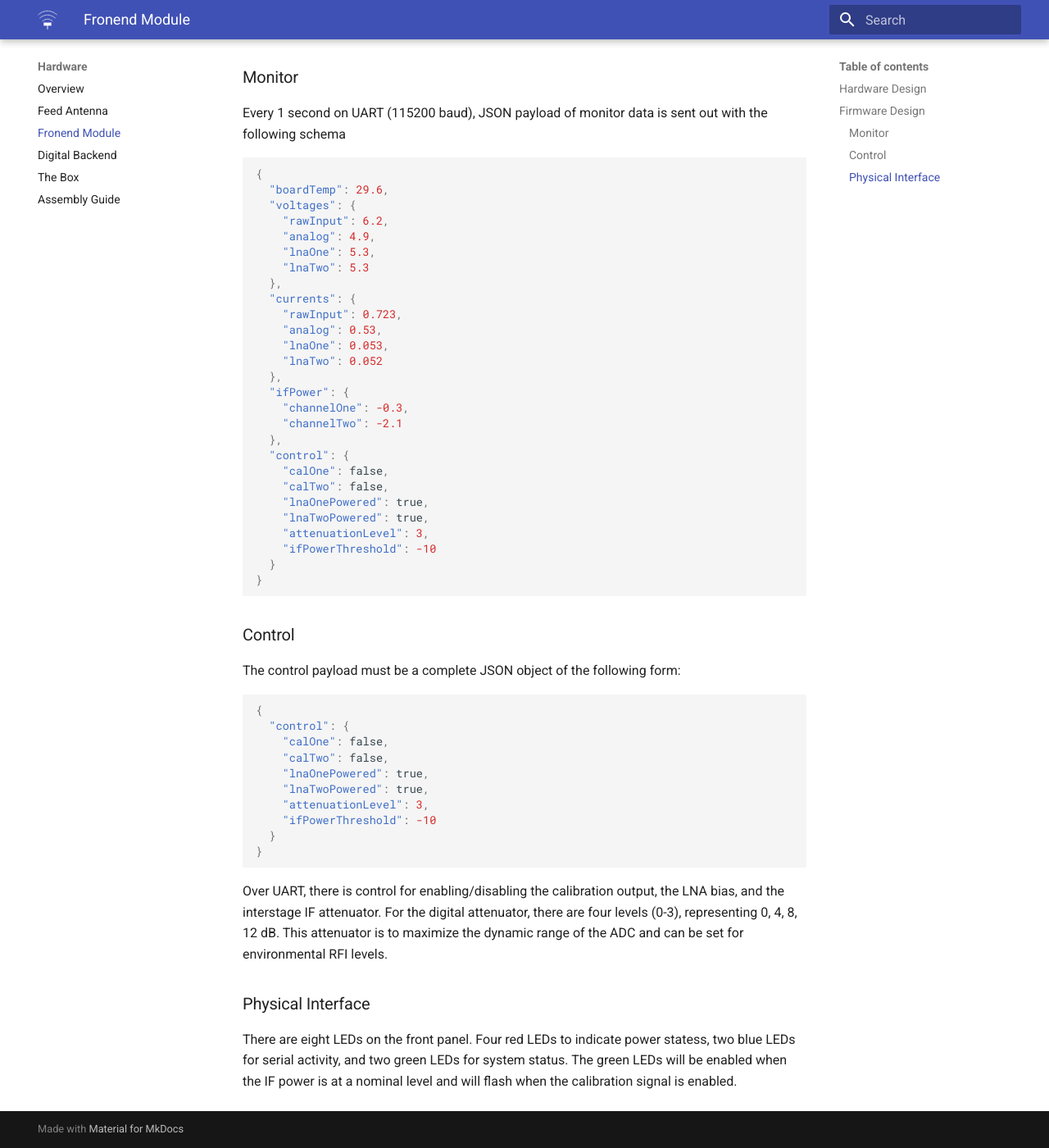
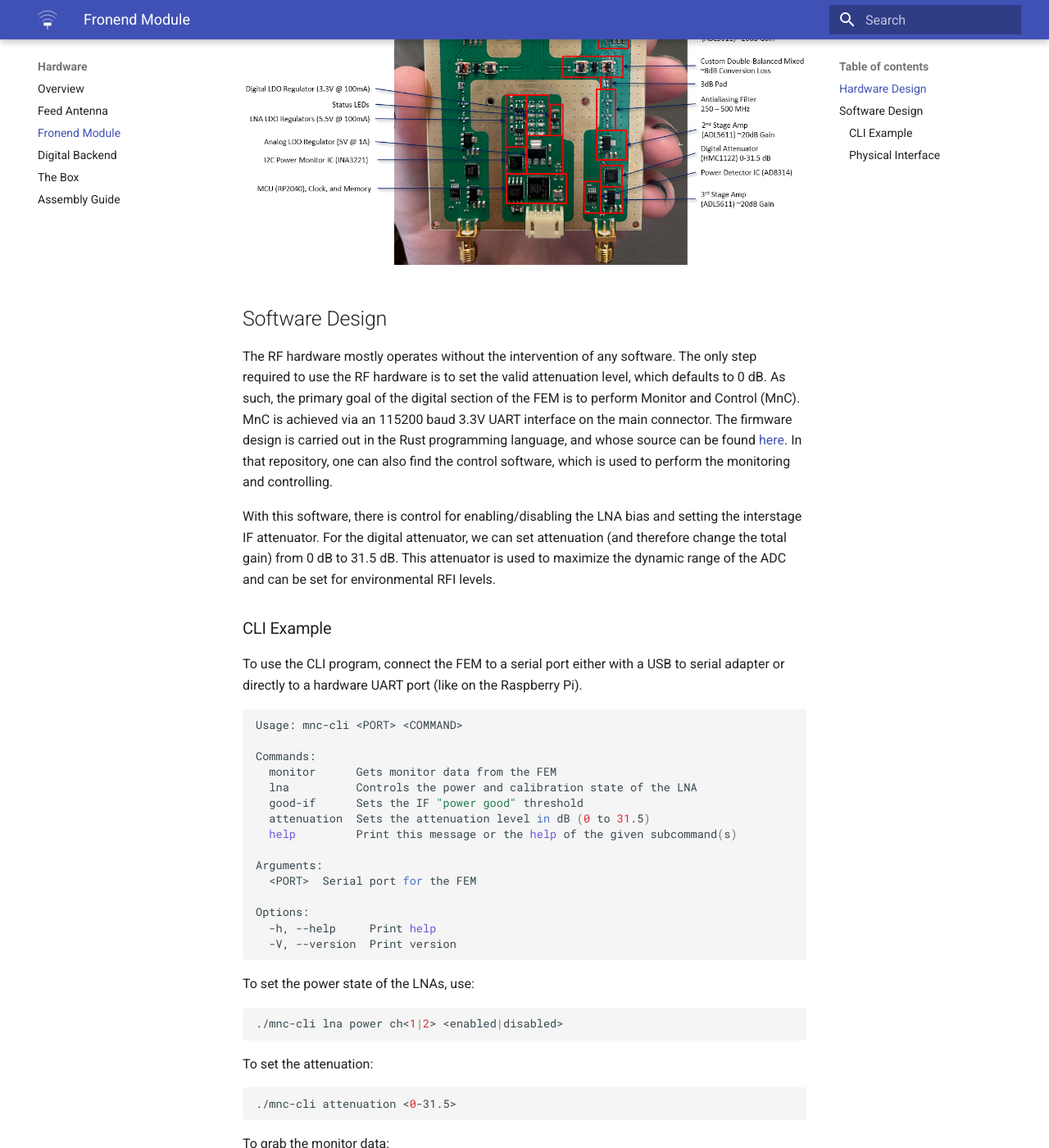
Before and after one commit to courtneyjkeeler/grex-telescope.github.io, an MkDocs documentation site: the page built from docs/hardware/fem.md, in a window 1280 px wide and 1400 px high, scrolled down 1266 px. Shown: the whole window at 82% size. Built offline with MkDocs 1.6.1 and Material for MkDocs 9.7.7, drawn with Linux system fonts in a browser that asks for light colours; some of the changed text lies outside the part shown.

Commit message:
Update FEM pictures and information

````diff
--- a/docs/hardware/fem.md
+++ b/docs/hardware/fem.md
@@ -13,12 +13,17 @@ Additionally, this module provides rudimentary monitor and control support.
 The hardware design itself is implemented in the free [KiCAD](https://www.kicad.org/)
 program and is available [here](https://github.com/GReX-Telescope/FrontendModule).
 The current hardware uses ENIG to help reflow of the fine-pitch components.
+Additionally, it utilizes the low-loss RO4003C substrate in a custom 4-layer stackup.
 
 - Schematics
 - BOM
 - Case
 
-## Firmware Design
+Here is an annotated view of the PCB with major system components labeled:
+
+![](../assets/FEM_Annotated.png)
+
+## Software Design
 
 The RF hardware mostly operates without the intervention of any software. The
 only step required to use the RF hardware is to set the valid attenuation level,
@@ -26,68 +31,60 @@ which defaults to 0 dB. As such, the primary goal of the digital section of the
 FEM is to perform Monitor and Control (MnC). MnC is achieved via an 115200 baud
 3.3V UART interface on the main connector. The firmware design is carried out
 in the Rust programming language, and whose source can be found
-[here](https://github.com/GReX-Telescope/FEM_Firmware).
+[here](https://github.com/GReX-Telescope/FEM_Firmware). In that repository, one
+can also find the control software, which is used to perform the monitoring and
+controlling.
 
-### Monitor
+With this software, there is control for enabling/disabling the LNA bias and
+setting the interstage IF attenuator. For the digital attenuator,
+we can set attenuation (and therefore change the total gain) from 0 dB to 31.5 dB.
+This attenuator is used to maximize the dynamic range of the ADC and can be set
+for environmental RFI levels.
 
-Every 1 second on UART (115200 baud), JSON payload of monitor data is sent out
-with the following schema
+### CLI Example
 
-```json
-{
-  "boardTemp": 29.6,
-  "voltages": {
-    "rawInput": 6.2,
-    "analog": 4.9,
-    "lnaOne": 5.3,
-    "lnaTwo": 5.3
-  },
-  "currents": {
-    "rawInput": 0.723,
-    "analog": 0.53,
-    "lnaOne": 0.053,
-    "lnaTwo": 0.052
-  },
-  "ifPower": {
-    "channelOne": -0.3,
-    "channelTwo": -2.1
-  },
-  "control": {
-    "calOne": false,
-    "calTwo": false,
-    "lnaOnePowered": true,
-    "lnaTwoPowered": true,
-    "attenuationLevel": 3,
-    "ifPowerThreshold": -10
-  }
-}
+To use the CLI program, connect the FEM to a serial port either with a USB to serial
+adapter or directly to a hardware UART port (like on the Raspberry Pi).
+
+```sh
+Usage: mnc-cli <PORT> <COMMAND>
+
+Commands:
+  monitor      Gets monitor data from the FEM
+  lna          Controls the power and calibration state of the LNA
+  good-if      Sets the IF "power good" threshold
+  attenuation  Sets the attenuation level in dB (0 to 31.5)
+  help         Print this message or the help of the given subcommand(s)
+
+Arguments:
+  <PORT>  Serial port for the FEM
+
+Options:
+  -h, --help     Print help
+  -V, --version  Print version
 ```
 
-### Control
+To set the power state of the LNAs, use:
 
-The control payload must be a complete JSON object of the following form:
-
-```json
-{
-  "control": {
-    "calOne": false,
-    "calTwo": false,
-    "lnaOnePowered": true,
-    "lnaTwoPowered": true,
-    "attenuationLevel": 3,
-    "ifPowerThreshold": -10
-  }
-}
+```sh
+./mnc-cli lna power ch<1|2> <enabled|disabled>
 ```
 
-Over UART, there is control for enabling/disabling the calibration output,
-the LNA bias, and the interstage IF attenuator. For the digital attenuator,
-there are four levels (0-3), representing 0, 4, 8, 12 dB. This attenuator
-is to maximize the dynamic range of the ADC and can be set for environmental RFI levels.
+To set the attenuation:
+
+```sh
+./mnc-cli attenuation <0-31.5>
+```
+
+To grab the monitor data:
+
+```sh
+./mnc-cli monitor
+```
 
 ### Physical Interface
 
 There are eight LEDs on the front panel. Four red LEDs to indicate power
 statess, two blue LEDs for serial activity, and two green LEDs for system
 status. The green LEDs will be enabled when the IF power is at a nominal
-level and will flash when the calibration signal is enabled.
+level.
````
Also changed, not shown: docs/assets/FEM.jpg, docs/assets/FEM_Annotated.png (added), docs/assets/FEM_PCB.jpg.
